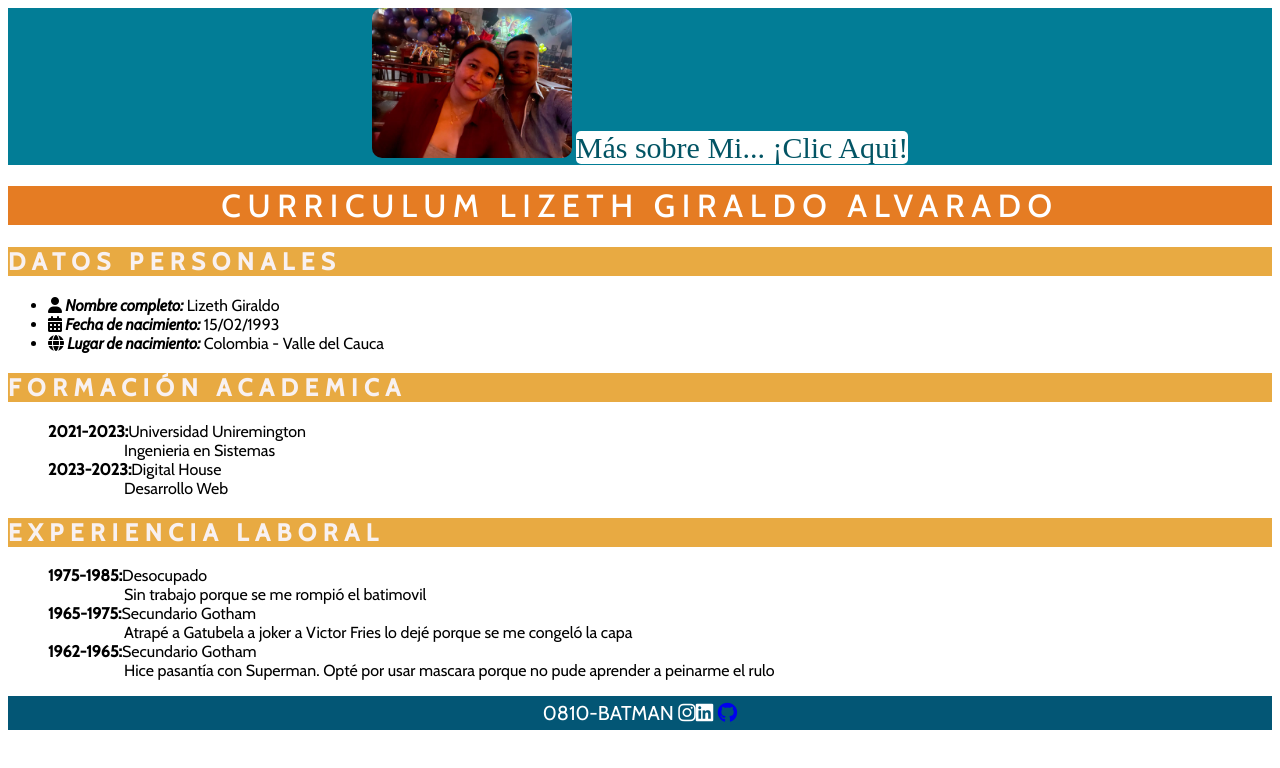
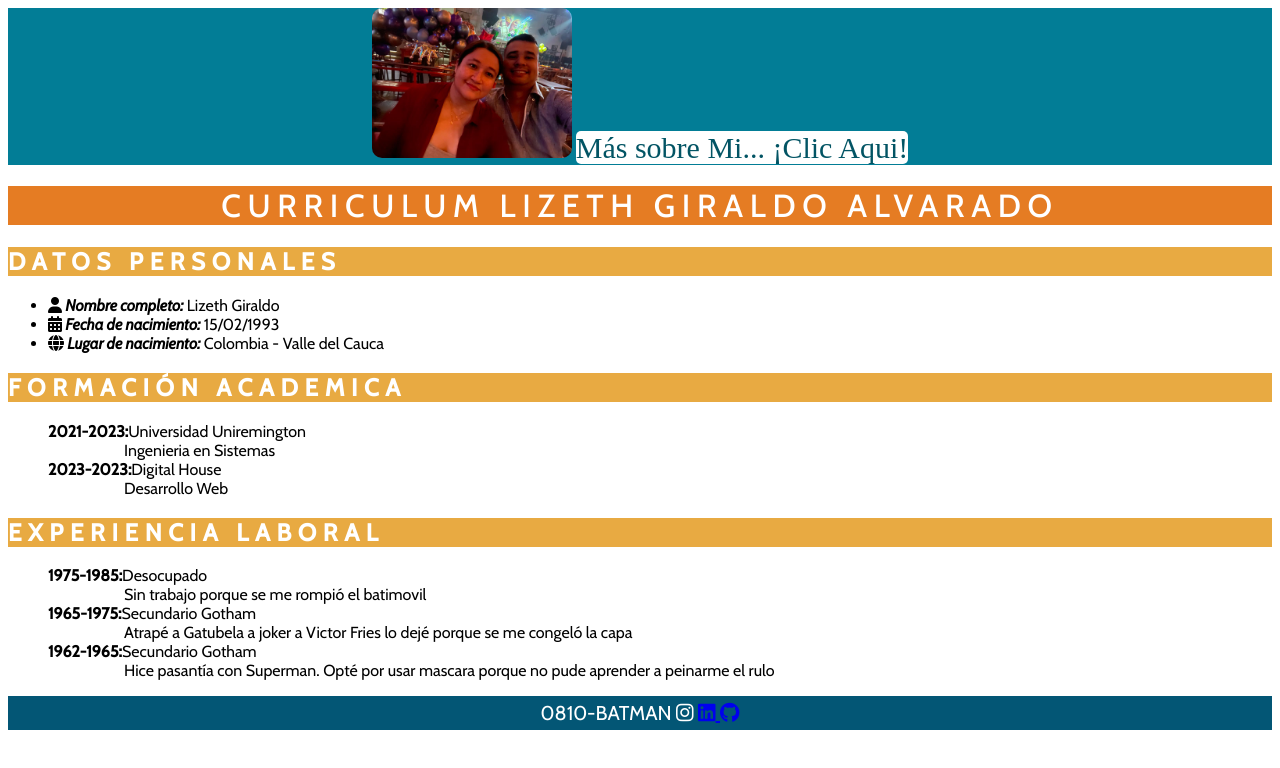
Before and after one commit to lizgiraldo/CV-LizethGirlado, a plain HTML site: page index.html in a window 1280 px wide. Drawn offline with nearby package versions, Linux system fonts and the light colour scheme; a web font is replaced by a local one.

Commit message:
incorporo url para el linkedln

```diff
--- a/CSS/style.css
+++ b/CSS/style.css
@@ -20,7 +20,7 @@
 
 .subtitulo{
     background-color: #E8AA42;
-    color:#F8F1F1;
+    color:white;
     font-family: 'Cabin', sans-serif;
     font-weight: 400 italic;
     text-transform: uppercase;
--- a/index.html
+++ b/index.html
@@ -47,7 +47,7 @@
 <!-- pie de pagina -->
     <footer>
         <div class="piePagina">
-            <p class="prueba lista" >0810-BATMAN <i class="fa-brands fa-instagram"></i><i class="fa-brands fa-linkedin"></i> <a href="https://github.com/lizgiraldo/CV-LizethGirlado.git"><i class="fa-brands fa-github "></i></a></p>
+            <p class="prueba lista" >0810-BATMAN <i class="fa-brands fa-instagram"></i> <a href="https://www.linkedin.com/in/lizeth-giraldo/"><i class="fa-brands fa-linkedin"></i> </a> <a href="https://github.com/lizgiraldo/CV-LizethGirlado.git"><i class="fa-brands fa-github "></i></a></p>
 
 
         </div>
```
